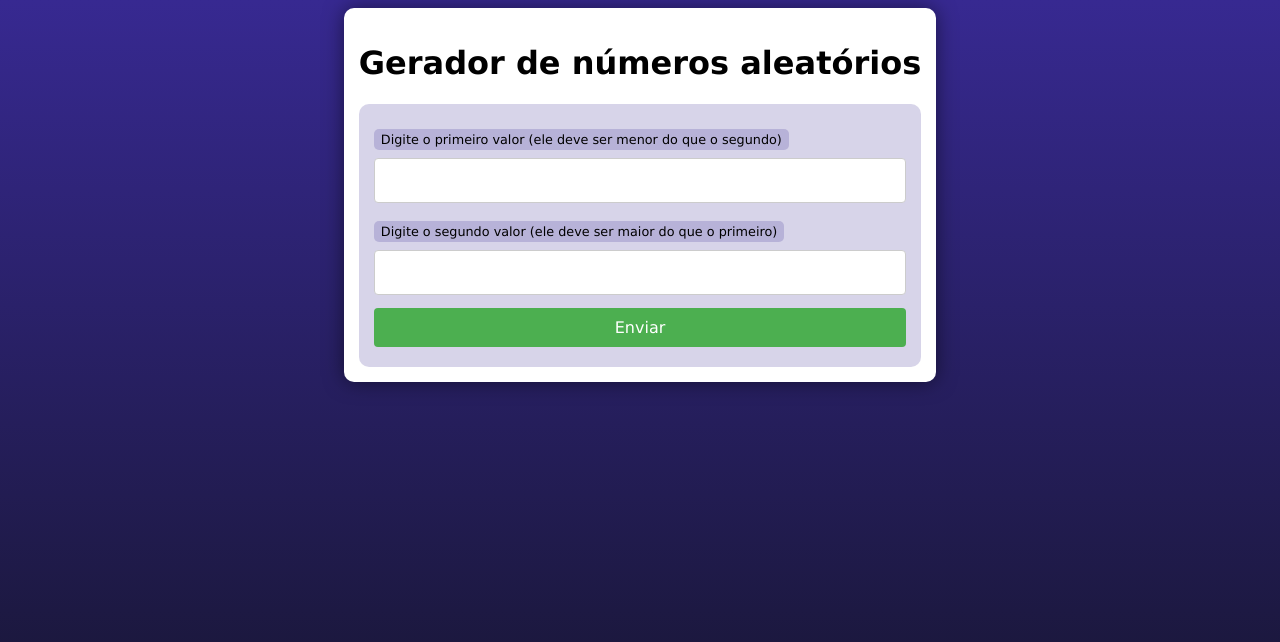
After one commit to daviotavio/PhP-moderno-GG, a PHP site: page /index.html in a window 1280 px wide. The commit adds this page. Shown: the top 642 px of the page. Run offline with PHP 8.4, Linux system fonts and the light colour scheme.

Commit message:
melhorias no desafio 2

```diff
--- /dev/null
+++ b/desafios/D002/index.html
@@ -0,0 +1,25 @@
+<!DOCTYPE html>
+<html lang="pt-br">
+  <head>
+    <meta charset="UTF-8" />
+    <meta name="viewport" content="width=device-width, initial-scale=1.0" />
+    <title>Gerador de numeros aleatórios</title>
+    <link rel="stylesheet" href="style.css" />
+  </head>
+  <body>
+    <main>
+      <h1>Gerador de números aleatórios</h1>
+      <form action="index.php" method="get">
+        <label for="num"
+          >Digite o primeiro valor (ele deve ser menor do que o segundo)</label
+        >
+        <input type="number" name="num1" id="num1" />
+        <label for="num"
+          >Digite o segundo valor (ele deve ser maior do que o primeiro)</label
+        >
+        <input type="number" name="num2" id="num2" />
+        <input type="submit" value="Enviar" />
+      </form>
+    </main>
+  </body>
+</html>
```
Also changed, not shown: desafios/D002/index.php (+6 -2 lines).
